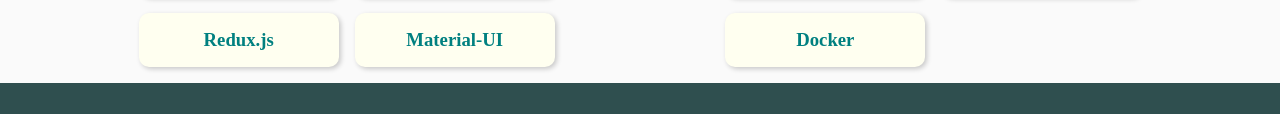
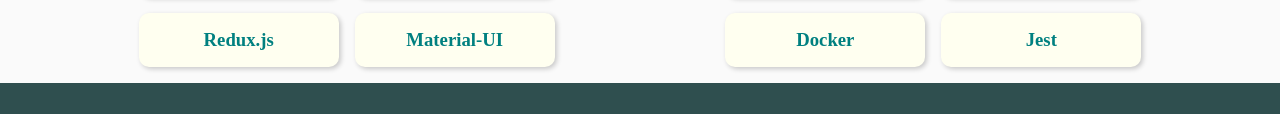
Before and after one commit to peacemachakaire/profile, a plain HTML site: page index.html in a window 1280 px wide. Shown: the part 828-942 px from the top of the page. Drawn offline with Linux system fonts and the light colour scheme.

Commit message:
Add a skill to backend list

```diff
--- a/index.html
+++ b/index.html
@@ -71,6 +71,9 @@
             <div class="card">
               <h3 class="skill-name">Docker</h3>
             </div>
+            <div class="card">
+              <h3 class="skill-name">Jest</h3>
+            </div>
           </div>
         </section>
       </div>
```
